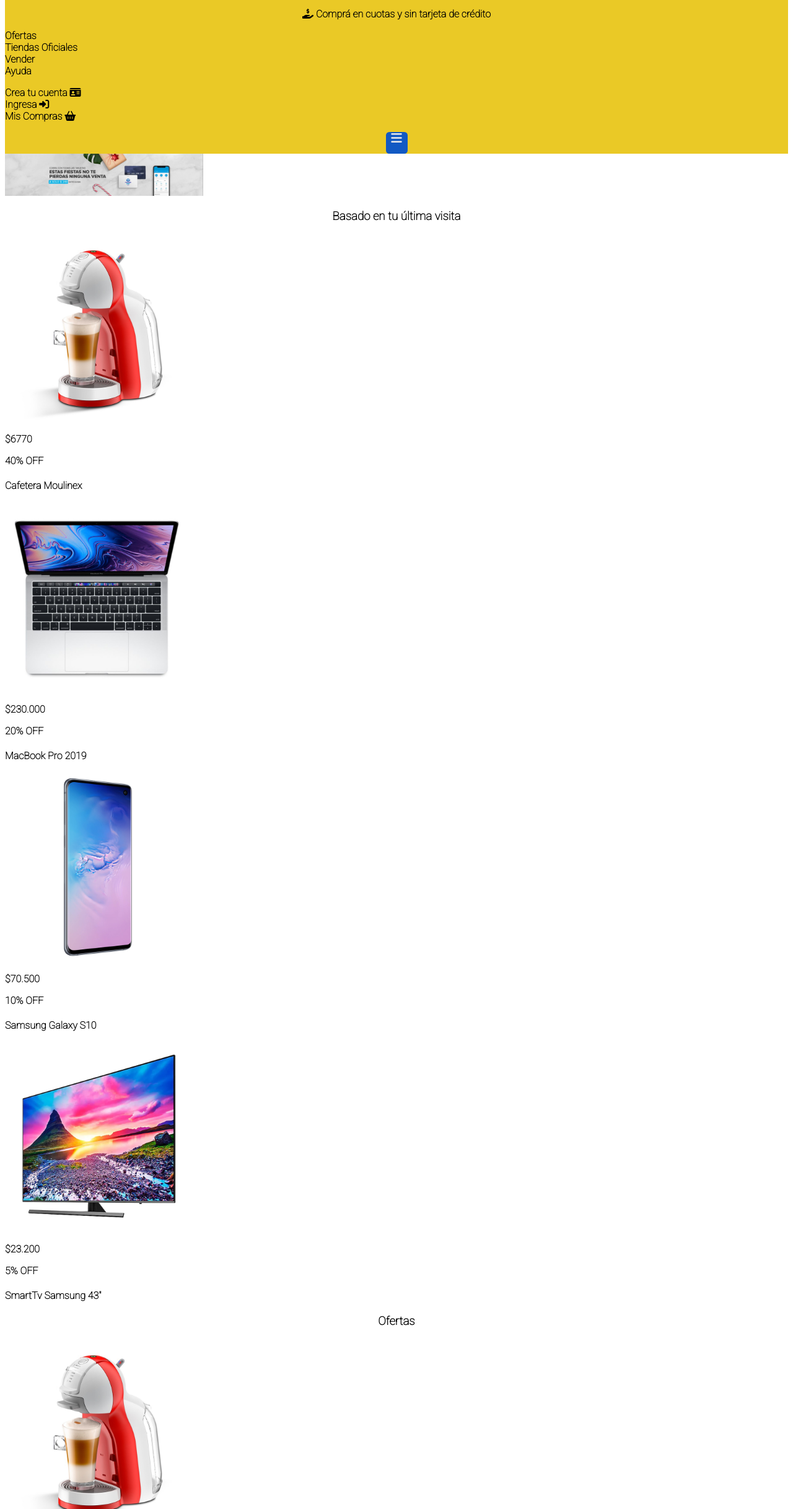
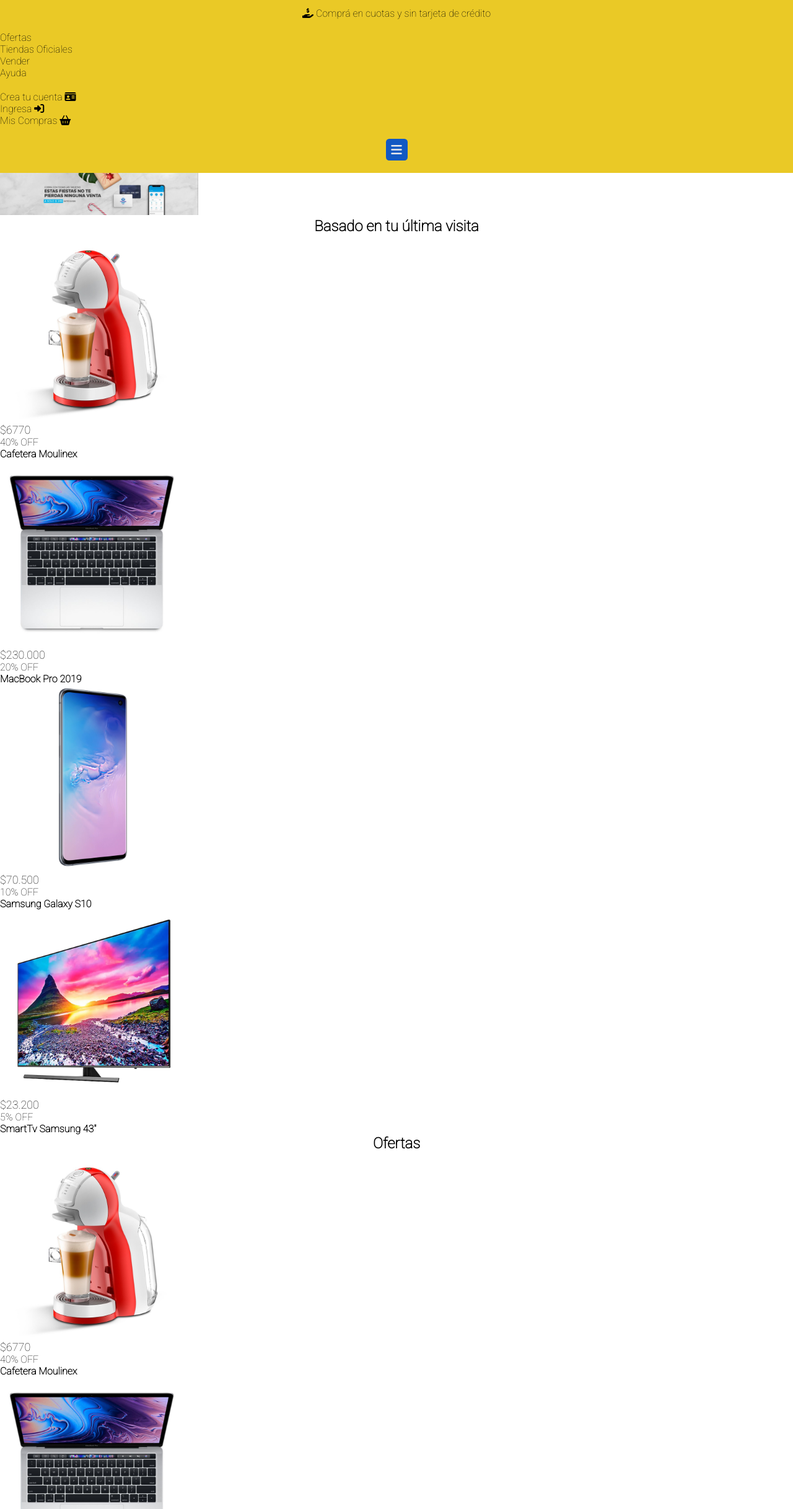
Before and after one commit to ReynaLuisina15/TP5---Mercado-Liebre-1---Reyna, a website: page views/home.html in a window 1280 px wide. Shown: the part 365-2800 px from the top of the page at 62% size. Drawn offline with Linux system fonts and the light colour scheme.

Commit message:
Agregando Estilos-Modificado

```diff
--- a/public/css/general.css
+++ b/public/css/general.css
@@ -17,9 +17,22 @@
 /*Tipografías
 Familia: 'Roboto'*/
 
-body {
+* {
+    box-sizing: border-box;
+    margin: 0px;
+    padding: 0px;
     font-family: var(--tipografia);
-    font-weight: bold;
+}
+
+.main h4 {
+    font-size: var(--sizeDescripciones);
+}
+.main__section__article--precio {
+    font-size: var(--sizePrecios);
+}
+
+.main__section__article--desc {
+    font-size: var(--sizeDescuentos);
 }
 
 li {
@@ -32,7 +45,15 @@
     text-decoration: none;
 }
 
+h3 {
+    font-size: var(--sizeTitulares);
+}
+
 .footer {
     text-align: center;
     color: var(--colorGrisOscuro)
 }
+
+.footer p {
+    font-size: var(--sizeCuerpoTexto);
+}
--- a/public/css/home.css
+++ b/public/css/home.css
@@ -5,20 +5,26 @@
 
 .body__header__subtitulo {
     text-align: center;
-}
-
-.body__header__nav ul {
-
-    padding-left: 0;
+    margin: 20px 0px 20px;
 }
 
 .body__header__nav ul li a {
     color: black;
 }
 
+.body__header__nav--ul1 {
+    margin-bottom: 20px;
+}
+
+.body__header__nav--ul2 {
+    margin-bottom: 20px;
+}
+
 .body__header__nav__burger {
     text-align: center;
+    padding-bottom: 20px;
 }
+
 
 .body__header__nav__burger i {
     color: var(--colorGrisClaro);
@@ -27,7 +33,7 @@
     height: 35px;
     font-size: 20px;
     border-radius: 15%;
-
+    padding: 8px;
 }
 
 
@@ -38,14 +44,14 @@
 
 
 .footer h4 {
-    font-weight: 500px;
-    font-size: 20px;
+    font-size: 18px;
     margin: 0px 0 0 0;
+    font-weight:bold;
 }
 
 .footer div {
     color: var(--colorCeleste);
-    font-size: 30px;
+    font-size: 2em;
     margin-bottom: 10px;
 }
 
--- a/views/home.html
+++ b/views/home.html
@@ -24,13 +24,13 @@
         <p class="body__header__subtitulo"> <i class="fa-solid fa-hand-holding-dollar"></i> Comprá en cuotas y sin
             tarjeta de crédito </p>
         <nav class="body__header__nav">
-            <ul>
+            <ul class="body__header__nav--ul1">
                 <li><a href="">Ofertas</a></li>
                 <li><a href="">Tiendas Oficiales</a></li>
                 <li><a href="">Vender</a></li>
                 <li><a href="">Ayuda</a></li>
             </ul>
-            <ul>
+            <ul class="body__header__nav--ul2">
                 <li><a href="">Crea tu cuenta <i class="fa-solid fa-id-card"></i></a></li>
                 <li><a href="">Ingresa <i class="fa-solid fa-right-to-bracket"></i></a></li>
                 <li><a href="">Mis Compras <i class="fa-solid fa-basket-shopping"></i></a></li>
@@ -40,63 +40,62 @@
                 <i class="fas fa-bars"></i>
             </div>
         </nav>
-
     </header>
     <div>
         <img width="320" src="/images/img-home-banner.jpg" alt="">
     </div>
-    <main>
+    <main class="main">
         <h3 align="center">Basado en tu última visita</h3>
-        <section>
-            <article>
+        <section class="main__section">
+            <article class="main__section__article">
                 <div><img width="300" src="/images/img-cafetera-moulinex.jpg" alt="Cafetera"></div>
-                <p>$6770</p>
-                <p>40% OFF</p>
+                <p class="main__section__article--precio">$6770</p>
+                <p class="main__section__article--desc">40% OFF</p>
                 <h4>Cafetera Moulinex</h4>
             </article>
-            <article>
+            <article class="main__section__article">
                 <div><img width="300" src="/images/img-macbook-pro-2019.jpg" alt="MacBook"></div>
-                <p>$230.000</p>
-                <p>20% OFF</p>
+                <p class="main__section__article--precio">$230.000</p>
+                <p class="main__section__article--desc">20% OFF</p>
                 <h4>MacBook Pro 2019</h4>
             </article>
-            <article>
+            <article class="main__section__article">
                 <div><img width="300" src="/images/img-samsung-galaxy-s10.jpg" alt="Samsung Galaxy"></div>
-                <p>$70.500</p>
-                <p>10% OFF</p>
+                <p class="main__section__article--precio">$70.500</p>
+                <p class="main__section__article--desc">10% OFF</p>
                 <h4>Samsung Galaxy S10</h4>
             </article>
-            <article>
+            <article class="main__section__article">
                 <div><img width="300" src="/images/img-tv-samsung-smart.jpg" alt="SamsungSmart"></div>
-                <p>$23.200</p>
-                <p>5% OFF</p>
+                <p class="main__section__article--precio">$23.200</p>
+                <p class="main__section__article--desc">5% OFF</p>
                 <h4>SmartTv Samsung 43"</h4>
             </article>
         </section>
         <h3 align="center">Ofertas</h3>
         <section>
-            <article>
+            <article class="main__section__article">
                 <div><img width="300" src="/images/img-cafetera-moulinex.jpg" alt="Cafetera"></div>
-                <p>$6770</p>
-                <p>40% OFF</p>
+                <p class="main__section__article--precio">$6770</p>
+                <p class="main__section__article--desc">40% OFF</p>
                 <h4>Cafetera Moulinex</h4>
             </article>
-            <article>
+            <article class="main__section__article">
                 <div><img width="300" src="/images/img-macbook-pro-2019.jpg" alt="MacBook"></div>
-                <p>$230.000</p>
-                <p>20% OFF</p>
+                <p class="main__section__article--precio">$230.000</p>
+                <p class="main__section__article--desc">20% OFF</p>
                 <h4>MacBook Pro 2019</h4>
             </article>
-            <article>
+            <article class="main__section__article">
                 <div><img width="300" src="/images/img-samsung-galaxy-s10.jpg" alt="Samsung Galaxy"></div>
-                <p>$70.500</p>
-                <p>10% OFF</p>
+                <p class="main__section__article--precio">$70.500</p>
+                <p class="main__section__article--desc">10% OFF</p>
                 <h4>Samsung Galaxy S10</h4>
             </article>
-            <article>
+            <article class="main__section__article">
                 <div><img width="300" src="/images/img-tv-samsung-smart.jpg" alt="SamsungSmart"></div>
-                <p>$23.200</p>
-                <p>5% OFF</p>
+                <p class="main__section__article--precio">$23.200</p>
+                <p class="main__section__article--desc">5% OFF</p>
                 <h4>SmartTv Samsung 43"</h4>
         </section>
     </main>
```
